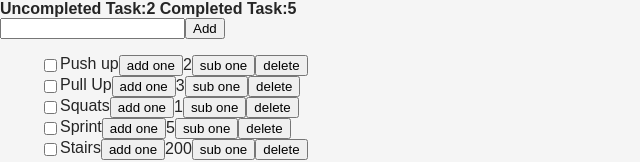
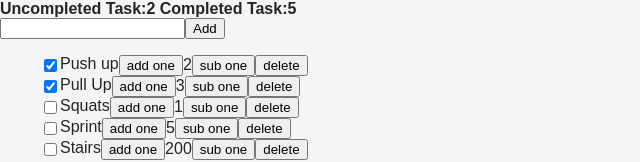
Before and after one commit to hemant-suryawanshi/Test-Masai-Fw15_094, a React (Create React App) app: page / in a window 1280 px wide. Shown: the top 162 px of the page, without its empty margins (0-640 px from the left). Built offline with nearby package versions, Linux system fonts and the light colour scheme.

Commit message:
marked as Complete Done

```diff
--- a/src/components/Task/Task.jsx
+++ b/src/components/Task/Task.jsx
@@ -3,7 +3,7 @@ import { useState } from "react";
 import Counter from "../Counter/Counter";
 import styles from "./task.module.css";
 
-const Task = ({ ele, DeleteTask }) => {
+const Task = ({ ele, DeleteTask, CompleteTask }) => {
   // NOTE: do not delete `data-testid` key value pair
   const [count, setCount] = useState(ele.count);
 
@@ -12,7 +12,12 @@ const Task = ({ ele, DeleteTask }) => {
   };
   return (
     <li data-testid="task" className={styles.task} style={{ display: "flex" }}>
-      <input type="checkbox" data-testid="task-checkbox" />
+      {ele.done==true ? (
+        <input type="checkbox" data-testid="task-checkbox" onClick={()=>CompleteTask(ele.id)} checked/>
+      ) : (
+        <input type="checkbox" data-testid="task-checkbox" onClick={()=>CompleteTask(ele.id)} />
+      )}
+
       <div data-testid="task-text">{ele.text}</div>
       <Counter count={count} HandelCount={HandelCount} />
       <button
--- a/src/components/TaskApp.jsx
+++ b/src/components/TaskApp.jsx
@@ -49,13 +49,25 @@ const TaskApp = () => {
     );
   };
 
+  const CompleteTask = (id) => {
+    // console.log(id);
+    setData(data.map((ele) => {
+      if (ele.id === id) {
+        const short = { ...ele };
+        short.done = !short.done;
+        return short;
+      }
+      return ele;
+    }));
+  }
+
   // NOTE: do not delete `data-testid` key value pair
   return (
     <div data-testid="task-app" className={styles.taskApp}>
       {/* Header */}
       <TaskHeader data={data} />
       <AddTask data={data} setData={setData} />
-      <Tasks data={data} DeleteTask={DeleteTask} />
+      <Tasks data={data} DeleteTask={DeleteTask} CompleteTask={CompleteTask}/>
     </div>
   );
 };
--- a/src/components/Tasks/Tasks.jsx
+++ b/src/components/Tasks/Tasks.jsx
@@ -2,7 +2,7 @@ import React from "react";
 import Task from "../Task/Task";
 import styles from "./tasks.module.css";
 
-const Tasks = ({ data, DeleteTask }) => {
+const Tasks = ({ data, DeleteTask ,CompleteTask}) => {
   // NOTE: do not delete `data-testid` key value pair
   // console.log(data);
 
@@ -11,7 +11,7 @@ const Tasks = ({ data, DeleteTask }) => {
       {data.length != 0 ? (
         <ul data-testid="tasks" className={styles.tasks}>
           {data.map((ele) => (
-            <Task ele={ele} DeleteTask={DeleteTask} />
+            <Task ele={ele} DeleteTask={DeleteTask} CompleteTask={CompleteTask}/>
           ))}
         </ul>
       ) : (
```
